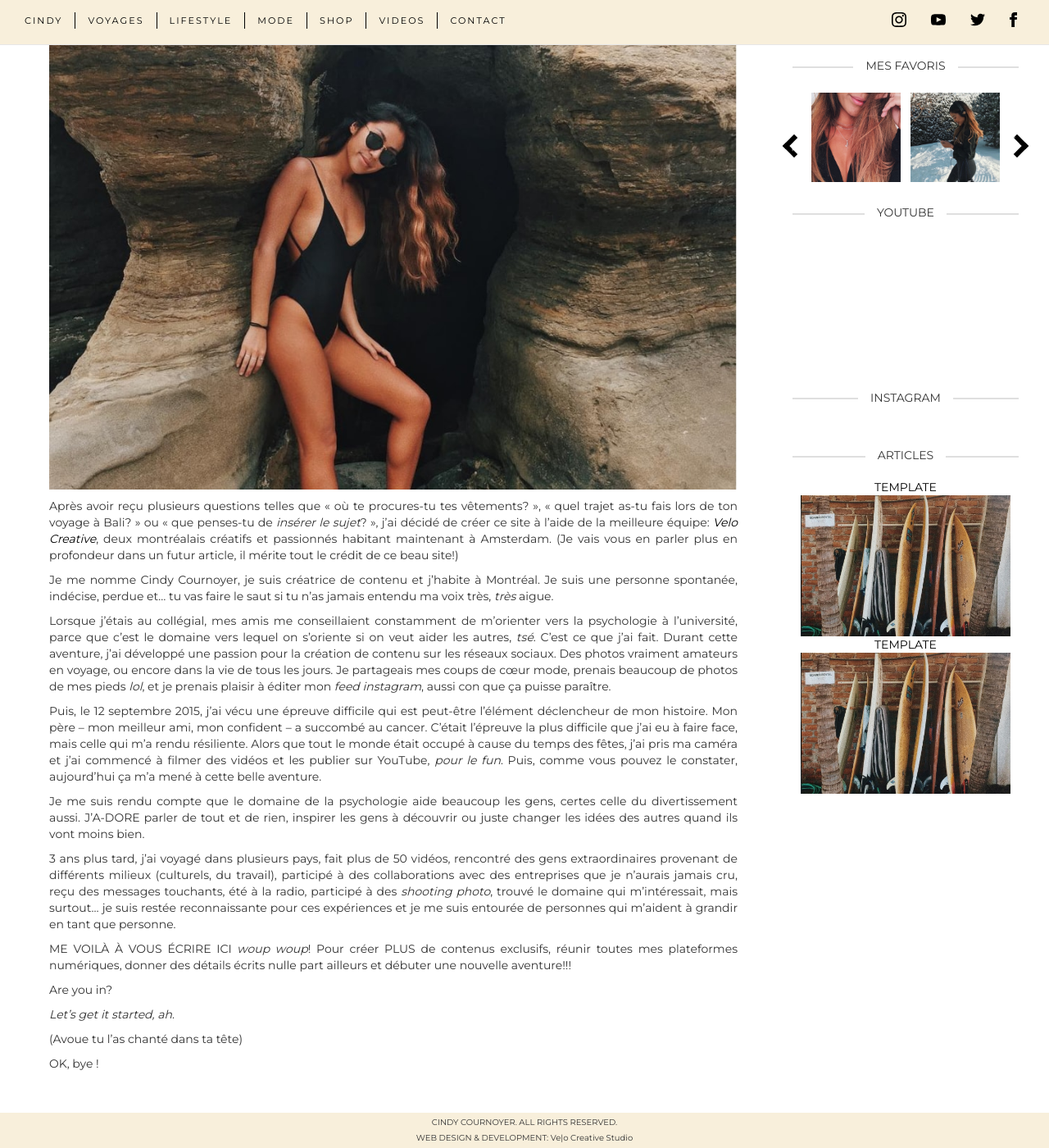
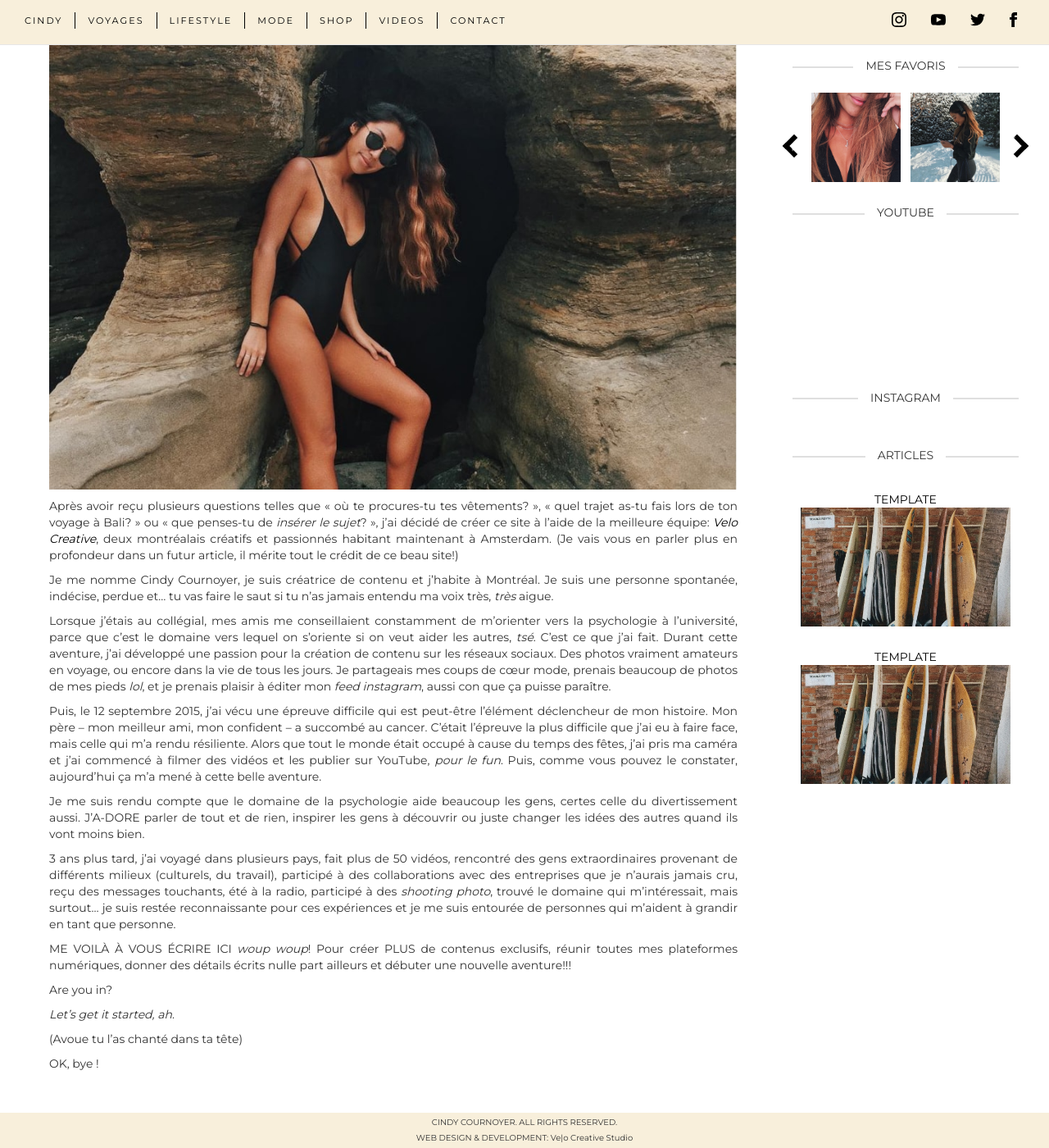
Before and after one commit to lpboucher/cindy-cournoyer, a Jekyll site: the page built from _pages/about.md, in a window 1280 px wide and 1400 px high, scrolled down 321 px. Shown: the whole window at 82% size. Built offline with Jekyll 4.4.1, drawn with Linux system fonts in a browser that asks for light colours; nearby versions of some CDN libraries; some web fonts are replaced; comment, search, counter and statistics services are not loaded.

Commit message:
Added padding top and bottom of related articles in sidebar

```diff
--- a/assets/css/3-sections/_sidebar.sass
+++ b/assets/css/3-sections/_sidebar.sass
@@ -49,6 +49,7 @@
             width: 20vw
             height: 15vw
             margin: 0 auto
+            padding: 15px 0
 
             &:hover,
             &:focus
```
